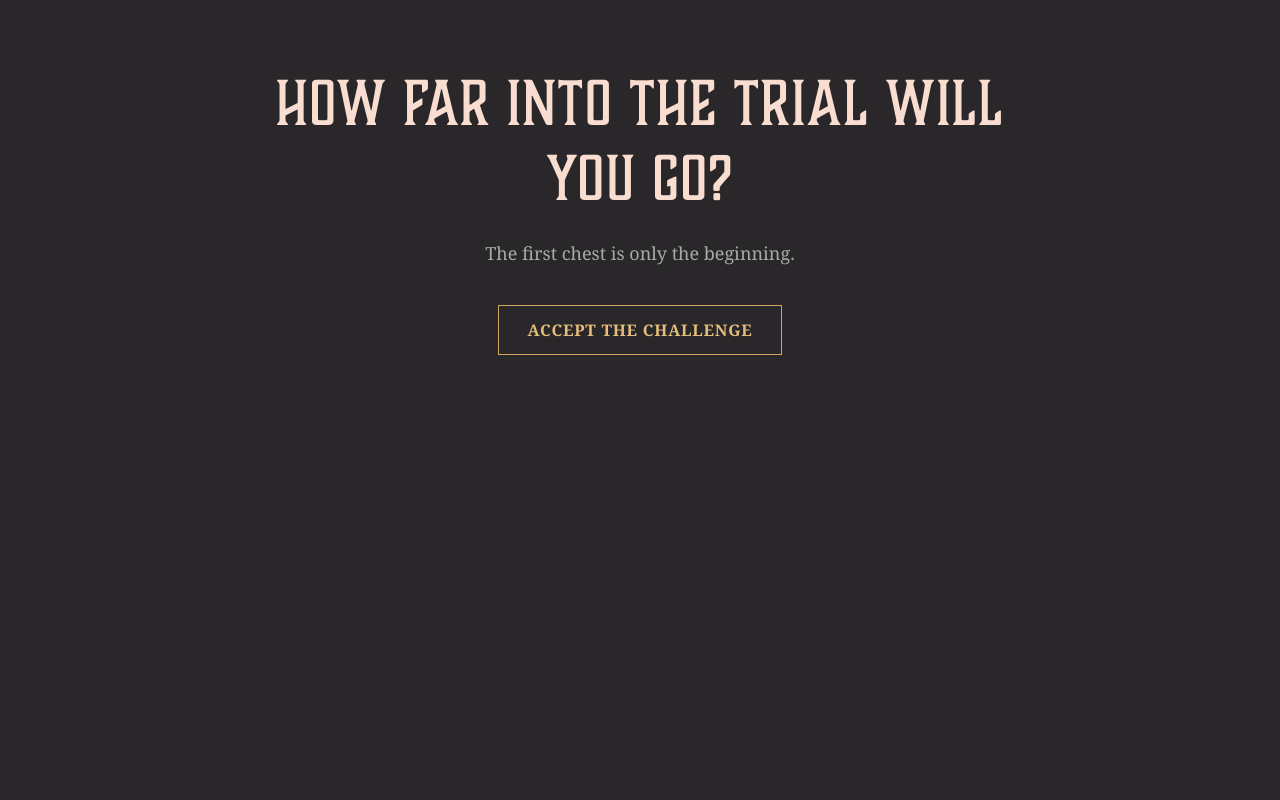
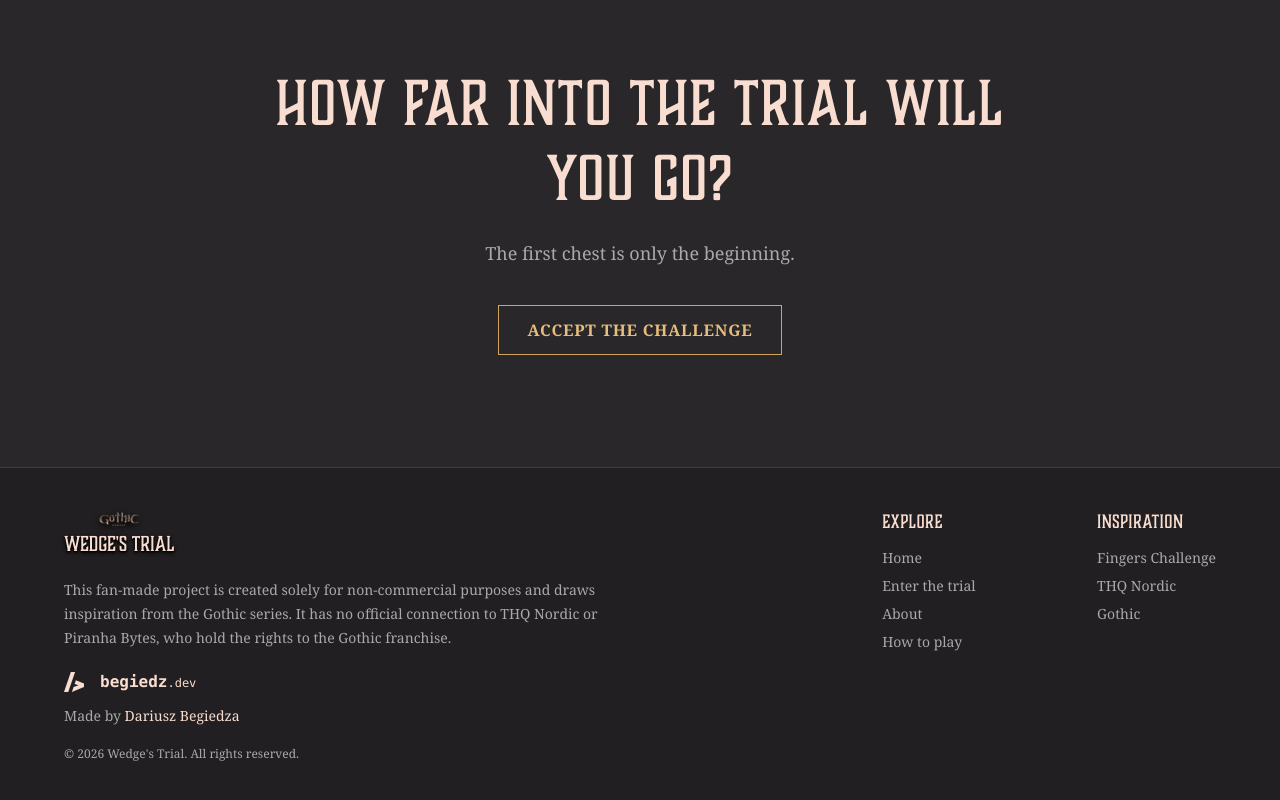
Before and after one commit to begiedz/wedges-trial, a Next.js app: page /en in a window 1280 px wide. Shown: the part 2203-3003 px from the top of the page. Before the commit the page ends 2670 px from the top, so only its background shows below. Built offline with nearby package versions, Linux system fonts and the light colour scheme.

Commit message:
feat(layout): add footer

```diff
--- a/src/app/[lang]/layout.tsx
+++ b/src/app/[lang]/layout.tsx
@@ -3,6 +3,7 @@ import { Noto_Serif } from "next/font/google";
 import localFont from "next/font/local";
 import { notFound } from "next/navigation";
 import "../globals.css";
+import Footer from "@/components/general/molecules/footer";
 import { Navbar } from "@/components/general/molecules/navbar";
 import { getDictionary, hasLocale } from "@/i18n/dictionaries";
 import { I18nProvider } from "@/i18n/provider";
@@ -56,6 +57,7 @@ export default async function RootLayout({
         <I18nProvider dictionary={dict} locale={lang}>
           <Navbar />
           {children}
+          <Footer />
         </I18nProvider>
       </body>
     </html>
--- /dev/null
+++ b/src/components/general/atoms/begiedz-logo.tsx
@@ -0,0 +1,35 @@
+type BegiedzLogoProps = {
+  subdomain?: string;
+  size?: number;
+  textSize?: string;
+  subtextSize?: string;
+};
+
+export default function BegiedzLogo({
+  subdomain,
+  size = 24,
+  textSize = 'text-xl',
+  subtextSize = 'text-base',
+}: BegiedzLogoProps) {
+  return (
+    <div className='flex flex-row items-center gap-4'>
+      <svg
+        xmlns='http://www.w3.org/2000/svg'
+        viewBox='0 0 108.92 108'
+        fill='currentColor'
+        width={size}
+        height={size}
+        aria-hidden='true'
+      >
+        <polygon points='0 108 37.23 0 60.29 0 23.06 108 0 108'></polygon>
+        <polygon points='52.31 80.66 79.22 71.64 57.85 64.6 64.8 44.45 108.92 62.39 108.92 81.07 42.89 108 52.31 80.66'></polygon>
+      </svg>
+
+      <p className='font-mono'>
+        {subdomain ? <span className={subtextSize}>{subdomain}.</span> : null}
+        <span className={`font-bold ${textSize}`}>begiedz</span>
+        <span className={subtextSize}>.dev</span>
+      </p>
+    </div>
+  );
+}
--- /dev/null
+++ b/src/components/general/molecules/footer.tsx
@@ -0,0 +1,129 @@
+"use client";
+
+import Link from "next/link";
+import { useDictionary, useLocale } from "@/i18n/provider";
+import BegiedzLogo from "../atoms/begiedz-logo";
+import Logo from "../atoms/logo";
+
+export default function Footer() {
+  const dictionary = useDictionary();
+  const locale = useLocale();
+  const footer = dictionary.footer;
+
+  const pageLinks = [
+    { href: `/${locale}`, label: footer.home },
+    { href: `/${locale}/game`, label: dictionary.home.actions.play },
+    { href: `/${locale}/about`, label: dictionary.nav.items.about },
+    {
+      href: `/${locale}/how-to-play`,
+      label: dictionary.nav.items.howToPlay,
+    },
+  ];
+
+  return (
+    <footer className="bg-background-secondary mt-auto border-border border-t">
+      <div className="gap-10 grid grid-cols-1 md:grid-cols-[1fr_auto] mx-auto px-5 md:px-16 py-10 w-full">
+        <aside className="space-y-5 max-w-xl">
+          <Link
+            href={`/${locale}`}
+            aria-label={footer.home}
+            className="inline-flex"
+          >
+            <Logo />
+          </Link>
+
+          <p className="text-secondary text-sm leading-6">
+            {footer.disclaimer}
+          </p>
+
+          <Link
+            href="https://begiedz.dev"
+            aria-label={footer.website}
+            className="inline-flex mb-3 text-foreground"
+          >
+            <BegiedzLogo size={20} textSize="text-base" subtextSize="text-xs" />
+          </Link>
+
+          <p className="text-secondary text-sm">
+            {footer.madeBy}{" "}
+            <a
+              href="https://begiedz.dev"
+              target="_blank"
+              rel="noreferrer"
+              className="text-foreground hover:underline underline-offset-4 transition-colors"
+            >
+              Dariusz Begiedza
+            </a>
+          </p>
+
+          <p className="text-secondary text-xs">
+            © {new Date().getFullYear()} {dictionary.common.brand.name}.{" "}
+            {footer.copyright}
+          </p>
+        </aside>
+
+        <div className="gap-10 md:gap-16 lg:gap-24 grid grid-cols-1 sm:grid-cols-2">
+          <nav aria-label={footer.navigation}>
+            <h2 className="mb-3 font-heading text-lg tracking-wide">
+              {footer.navigation}
+            </h2>
+
+            <ul className="gap-2 grid text-sm">
+              {pageLinks.map((link) => (
+                <li key={link.href}>
+                  <Link
+                    href={link.href}
+                    className="text-secondary hover:text-foreground hover:underline underline-offset-4 transition-colors"
+                  >
+                    {link.label}
+                  </Link>
+                </li>
+              ))}
+            </ul>
+          </nav>
+
+          <nav aria-label={footer.inspiration}>
+            <h2 className="mb-3 font-heading text-lg tracking-wide">
+              {footer.inspiration}
+            </h2>
+
+            <ul className="gap-2 grid text-sm">
+              <li>
+                <a
+                  href="https://fingerschallenge.com"
+                  target="_blank"
+                  rel="noreferrer"
+                  className="text-secondary hover:text-foreground hover:underline underline-offset-4 transition-colors"
+                >
+                  {footer.fingersChallenge}
+                </a>
+              </li>
+
+              <li>
+                <a
+                  href="https://www.thqnordic.com/"
+                  target="_blank"
+                  rel="noreferrer"
+                  className="text-secondary hover:text-foreground hover:underline underline-offset-4 transition-colors"
+                >
+                  {footer.publisher}
+                </a>
+              </li>
+
+              <li>
+                <a
+                  href="https://gothic.thqnordic.com/"
+                  target="_blank"
+                  rel="noreferrer"
+                  className="text-secondary hover:text-foreground hover:underline underline-offset-4 transition-colors"
+                >
+                  Gothic
+                </a>
+              </li>
+            </ul>
+          </nav>
+        </div>
+      </div>
+    </footer>
+  );
+}
--- a/src/i18n/dictionaries/de.json
+++ b/src/i18n/dictionaries/de.json
@@ -8,6 +8,17 @@
   "metadata": {
     "title": "Wedge's Trial",
     "description": "Logik-Puzzlespiel, inspiriert von den Schlossknack-Mechaniken aus Gothic Remake."
+  },
+  "footer": {
+    "navigation": "Entdecken",
+    "home": "Startseite",
+    "inspiration": "Inspiration",
+    "madeBy": "Erstellt von",
+    "disclaimer": "Dieses Fanprojekt wurde ausschließlich zu nicht-kommerziellen Zwecken erstellt und ist von der Gothic-Reihe inspiriert. Es steht in keiner offiziellen Verbindung zu THQ Nordic oder Piranha Bytes, den Rechteinhabern der Marke Gothic.",
+    "fingersChallenge": "Fingers Challenge",
+    "publisher": "THQ Nordic",
+    "website": "begiedz.dev",
+    "copyright": "Alle Rechte vorbehalten."
   },
   "home": {
     "actions": {
--- a/src/i18n/dictionaries/en.json
+++ b/src/i18n/dictionaries/en.json
@@ -8,6 +8,17 @@
   "metadata": {
     "title": "Wedge's Trial",
     "description": "Logic puzzle game inspired by Gothic Remake's lockpicking mechanics."
+  },
+  "footer": {
+    "navigation": "Explore",
+    "home": "Home",
+    "inspiration": "Inspiration",
+    "madeBy": "Made by",
+    "disclaimer": "This fan-made project is created solely for non-commercial purposes and draws inspiration from the Gothic series. It has no official connection to THQ Nordic or Piranha Bytes, who hold the rights to the Gothic franchise.",
+    "fingersChallenge": "Fingers Challenge",
+    "publisher": "THQ Nordic",
+    "website": "begiedz.dev",
+    "copyright": "All rights reserved."
   },
   "home": {
     "actions": {
--- a/src/i18n/dictionaries/pl.json
+++ b/src/i18n/dictionaries/pl.json
@@ -8,6 +8,17 @@
   "metadata": {
     "title": "Próba Klina",
     "description": "Logiczna gra-zagadka inspirowana mechaniką otwierania zamków z Gothic Remake."
+  },
+  "footer": {
+    "navigation": "Odkrywaj",
+    "home": "Strona główna",
+    "inspiration": "Inspiracja",
+    "madeBy": "Autor projektu:",
+    "disclaimer": "Ten fanowski projekt ma charakter wyłącznie niekomercyjny i został zainspirowany serią Gothic. Nie jest w żaden sposób oficjalnie powiązany z THQ Nordic ani Piranha Bytes, które posiadają prawa do marki Gothic.",
+    "fingersChallenge": "Fingers Challenge",
+    "publisher": "THQ Nordic",
+    "website": "begiedz.dev",
+    "copyright": "Wszelkie prawa zastrzeżone."
   },
   "home": {
     "actions": {
--- a/src/i18n/dictionaries/ru.json
+++ b/src/i18n/dictionaries/ru.json
@@ -8,6 +8,17 @@
   "metadata": {
     "title": "Wedge's Trial",
     "description": "Логическая игра-головоломка, вдохновленная механикой взлома замков из Gothic Remake."
+  },
+  "footer": {
+    "navigation": "Разделы",
+    "home": "Главная",
+    "inspiration": "Вдохновение",
+    "madeBy": "Автор проекта:",
+    "disclaimer": "Этот фанатский проект создан исключительно в некоммерческих целях и вдохновлён серией Gothic. Он не имеет официального отношения к THQ Nordic или Piranha Bytes, которым принадлежат права на бренд Gothic.",
+    "fingersChallenge": "Fingers Challenge",
+    "publisher": "THQ Nordic",
+    "website": "begiedz.dev",
+    "copyright": "Все права защищены."
   },
   "home": {
     "actions": {
```
